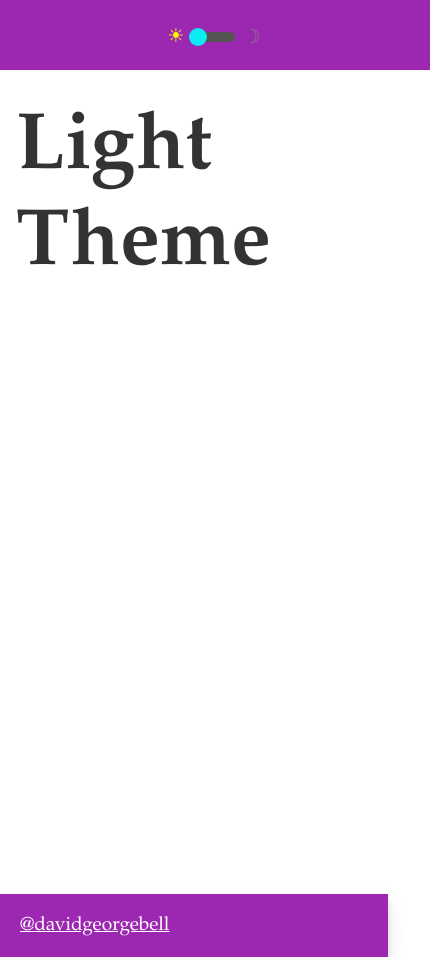
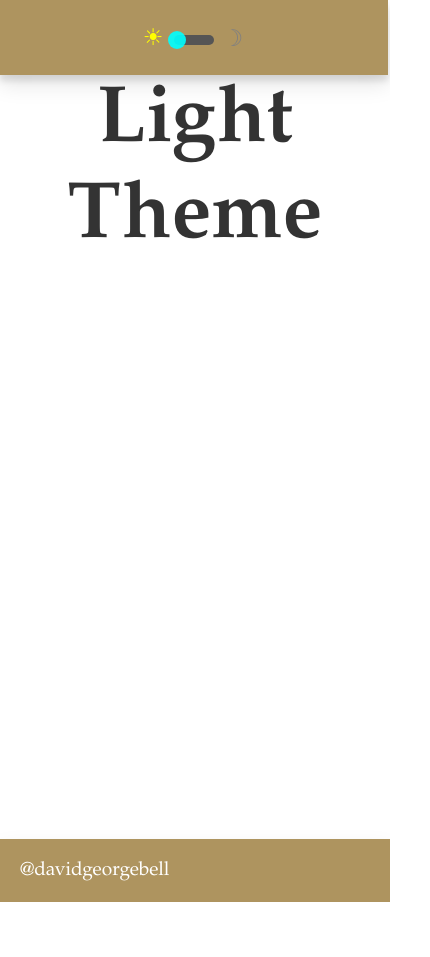
Before and after one commit to davidgeorgebell/React-Context-Dark-Light-theme-boilerplate, a React (Create React App) app: page / in a window 390 px wide. Shown: the whole page, 430 px wide, since content can reach past the window. After the commit the page ends 902 px from the top, so only its background shows below. Built offline with nearby package versions, Linux system fonts and the light colour scheme.

Commit message:
update to responsiveness

```diff
--- a/src/App.css
+++ /dev/null
@@ -1,38 +0,0 @@
-.App {
-  text-align: center;
-}
-
-.App-logo {
-  height: 40vmin;
-  pointer-events: none;
-}
-
-@media (prefers-reduced-motion: no-preference) {
-  .App-logo {
-    animation: App-logo-spin infinite 20s linear;
-  }
-}
-
-.App-header {
-  background-color: #282c34;
-  min-height: 100vh;
-  display: flex;
-  flex-direction: column;
-  align-items: center;
-  justify-content: center;
-  font-size: calc(10px + 2vmin);
-  color: white;
-}
-
-.App-link {
-  color: #61dafb;
-}
-
-@keyframes App-logo-spin {
-  from {
-    transform: rotate(0deg);
-  }
-  to {
-    transform: rotate(360deg);
-  }
-}
--- a/src/App.js
+++ b/src/App.js
@@ -3,6 +3,8 @@ import { ThemeContext } from './contexts/ThemeContext';
 
 import Header from './components/Header';
 import Footer from './components/Footer';
+
+import './styles/App.css';
 
 function App() {
   const { darkMode, setDarkMode } = useContext(ThemeContext);
--- a/src/components/Footer.js
+++ b/src/components/Footer.js
@@ -1,6 +1,6 @@
 import React from 'react';
 
-import '../footer.css';
+import '../styles/footer.css';
 
 const Footer = ({ darkMode, setDarkMode }) => {
   return (
--- a/src/components/Header.js
+++ b/src/components/Header.js
@@ -1,8 +1,11 @@
 import React from 'react';
+
+import '../styles/header.css';
 
 const Header = ({ darkMode, setDarkMode }) => {
   return (
     <div className={darkMode ? 'dark-mode' : 'light-mode'}>
+      <div className='header-container'>
         <nav>
           <div className='toggle-container'>
             <span style={{ color: darkMode ? 'grey' : 'yellow' }}>☀︎</span>
@@ -20,6 +23,7 @@ const Header = ({ darkMode, setDarkMode }) => {
           </div>
         </nav>
       </div>
+    </div>
   );
 };
 export default Header;
--- a/src/index.js
+++ b/src/index.js
@@ -1,6 +1,6 @@
 import React from 'react';
 import ReactDOM from 'react-dom';
-import './index.css';
+import './styles/index.css';
 import App from './App';
 import * as serviceWorker from './serviceWorker';
 import ThemeContextProvider from './contexts/ThemeContext';
--- /dev/null
+++ b/src/styles/App.css
@@ -0,0 +1,4 @@
+.App {
+  text-align: center;
+  margin: 0;
+}
--- a/src/footer.css
+++ b/src/styles/footer.css
@@ -1,19 +1,22 @@
 footer {
+  display: block;
   width: 100%;
   display: flex;
-  background-color: #9c27b0;
+  margin: 0 auto;
+  background-color: #ae945f;
   transition: background-color 0.5s ease-out;
   padding: 20px;
   box-shadow: 0 10px 20px rgba(0, 0, 0, 0.1), 0 6px 6px rgba(0, 0, 0, 0.1);
 }
 .footer-container {
   display: flex;
-  margin: 0 auto;
   font-size: 1.2em;
   background: none;
   border: none;
+  margin: 0 auto;
   cursor: pointer;
   transition: color 0.3s ease;
   margin-top: 4px;
   margin-right: 2px;
+  width: 100%;
 }
--- /dev/null
+++ b/src/styles/header.css
@@ -0,0 +1,83 @@
+.header-container {
+  display: flex;
+  font-size: 1.2em;
+  background: none;
+  border: none;
+  margin: 0;
+  cursor: pointer;
+  transition: color 0.3s ease;
+  margin-right: 2px;
+}
+
+nav {
+  display: block;
+  width: 100%;
+  height: 100%;
+  display: flex;
+  margin: auto;
+  background-color: #ae945f;
+  transition: background-color 0.5s ease-out;
+  padding: 20px;
+  box-shadow: 0 10px 20px rgba(0, 0, 0, 0.1), 0 6px 6px rgba(0, 0, 0, 0.1);
+}
+input[type='checkbox'].checkbox {
+  width: 40px;
+  height: 10px;
+  background: #555;
+  position: relative;
+  border-radius: 5px;
+  -webkit-appearance: none;
+  -moz-appearance: none;
+  appearance: none;
+  cursor: pointer;
+  vertical-align: 2px;
+  outline: none;
+}
+
+input[type='checkbox'].checkbox:checked + label {
+  left: 30px;
+}
+
+input[type='checkbox'].checkbox:focus-visible {
+  outline: solid 2px white;
+}
+
+input[type='checkbox'].checkbox + label {
+  display: inline-block;
+  width: 18px;
+  height: 18px;
+  border-radius: 50%;
+  transition: all 0.3s ease;
+  cursor: pointer;
+  position: absolute;
+  left: 2px;
+  background: #fff;
+  opacity: 0.9;
+  background-color: cyan;
+}
+
+.toggle-container {
+  display: flex;
+  margin: 0 auto;
+}
+
+.toggle-container > span {
+  font-size: 1.2em;
+  background: none;
+  border: none;
+  cursor: pointer;
+  transition: color 0.3s ease;
+  margin-top: 4px;
+  margin-right: 2px;
+}
+
+.toggle-container > span:last-child {
+  margin-top: 5px;
+}
+
+.toggle {
+  position: relative;
+  padding: 0 4px;
+  display: flex;
+  align-items: center;
+}
--- a/src/index.css
+++ b/src/styles/index.css
@@ -1,8 +1,13 @@
+html,
 body {
   margin: 0;
   font-family: 'Vollkorn', Palatino, Times;
+  -ms-text-size-adjust: 100%;
+  -webkit-text-size-adjust: 100%;
   -webkit-font-smoothing: antialiased;
   -moz-osx-font-smoothing: grayscale;
+  height: 100%;
+  width: 100%;
 }
 
 code {
@@ -16,7 +21,7 @@ code {
 }
 .dark-mode {
   background-color: #262335;
-  color: #999;
+  color: #ae945f;
   transition: background-color 0.5s ease-out;
 }
 .dark-mode nav {
@@ -28,17 +33,9 @@ code {
   transition: background-color 0.5s ease-out;
 }
 
-nav {
-  width: 100%;
-  display: flex;
-  background-color: #9c27b0;
-  transition: background-color 0.5s ease-out;
-  padding: 20px;
-}
-
 main {
   padding: 0 1rem;
-  margin: 2rem auto;
+  margin: 0 auto;
   max-width: 560px;
   height: 90vh;
 }
@@ -73,65 +70,23 @@ h2 {
   font-size: 4rem;
   line-height: 1.2;
 }
-
-.toggle {
-  position: relative;
-  padding: 0 4px;
-  display: flex;
-  align-items: center;
+article,
+aside,
+details,
+figcaption,
+figure,
+footer,
+header,
+main,
+menu,
+nav,
+section,
+summary {
+  display: block;
 }
 
-input[type='checkbox'].checkbox {
-  width: 40px;
-  height: 10px;
-  background: #555;
-  position: relative;
-  border-radius: 5px;
-  -webkit-appearance: none;
-  -moz-appearance: none;
-  appearance: none;
+a {
+  text-decoration: none;
+  color: inherit;
   cursor: pointer;
-  vertical-align: 2px;
-  outline: none;
 }
-
-input[type='checkbox'].checkbox:checked + label {
-  left: 30px;
-}
-
-input[type='checkbox'].checkbox:focus-visible {
-  outline: solid 2px white;
-}
-
-input[type='checkbox'].checkbox + label {
-  display: inline-block;
-  width: 18px;
-  height: 18px;
-  border-radius: 50%;
-  transition: all 0.3s ease;
-  cursor: pointer;
-  position: absolute;
-  left: 2px;
-  background: #fff;
-  opacity: 0.9;
-  background-color: cyan;
-}
-
-.toggle-container {
-  display: flex;
-  margin: 0 auto;
-}
-
-.toggle-container > span {
-  font-size: 1.2em;
-  background: none;
-  border: none;
-  cursor: pointer;
-  transition: color 0.3s ease;
-  margin-top: 4px;
-  margin-right: 2px;
-}
-
-.toggle-container > span:last-child {
-  margin-top: 5px;
-}
```
Lines whose indentation alone changed are shown as unchanged.
